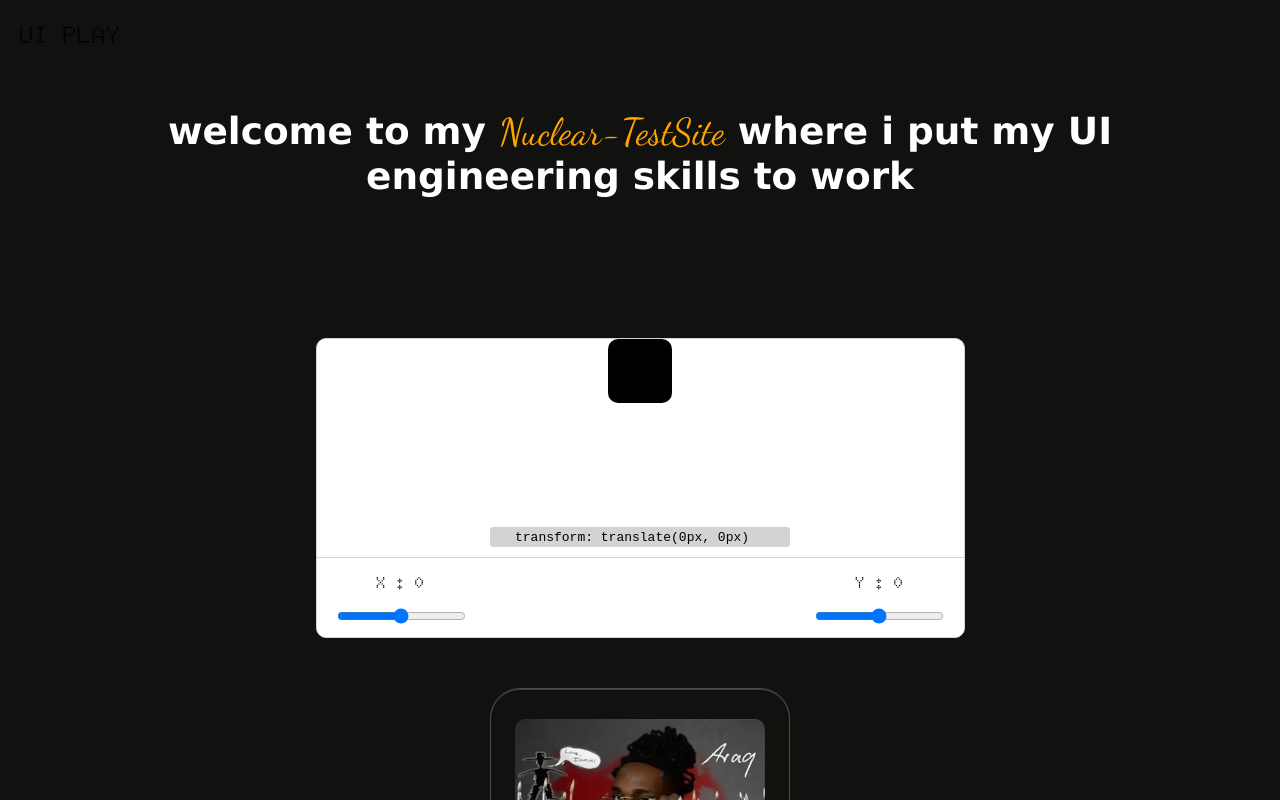
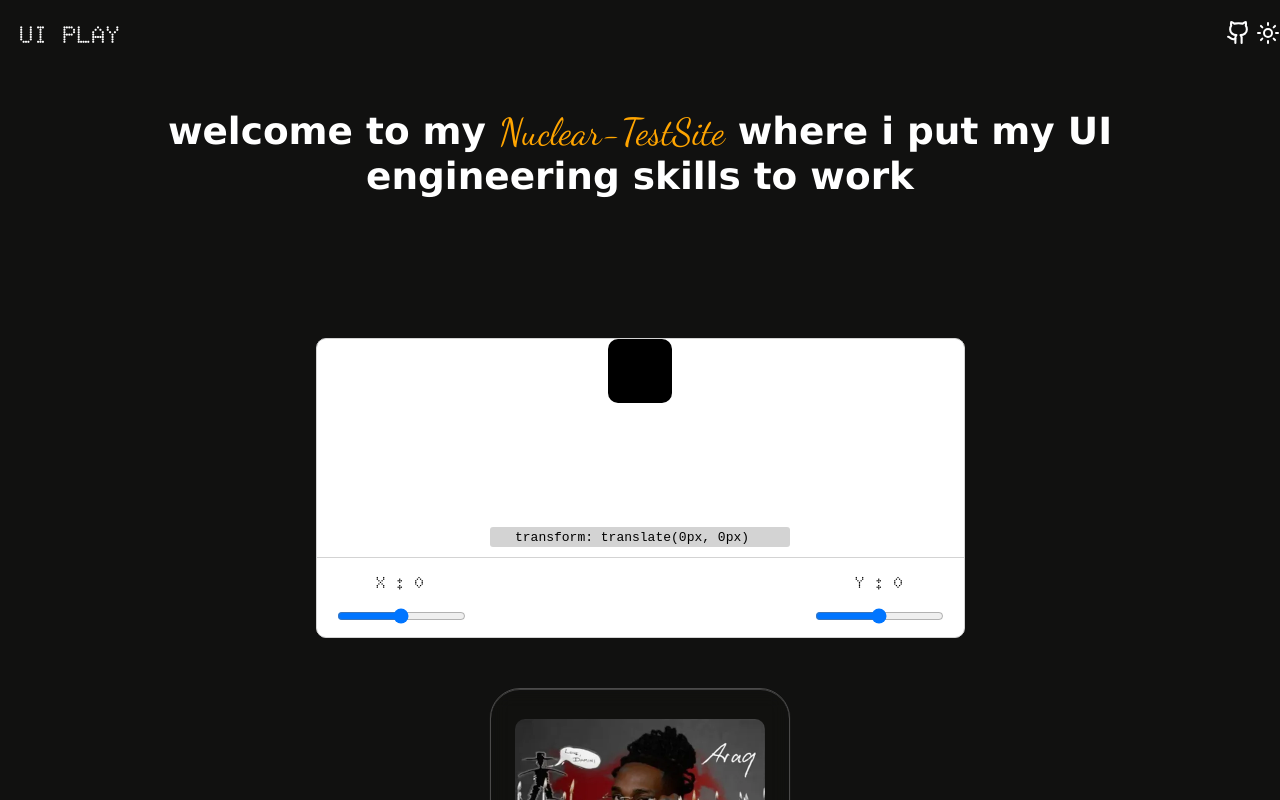
Before and after one commit to Genesispro-maker/ui-playground, a React (Vite) app in the folder ui/: page / in a window 1280 px wide. Shown: the top 800 px of the page. Built offline with nearby package versions, Linux system fonts and the light colour scheme.

Commit message:
theme support

```diff
--- a/ui/src/components/header/header.tsx
+++ b/ui/src/components/header/header.tsx
@@ -1,17 +1,40 @@
-import { Github } from "lucide-react"
+import { Github, Moon, Sun } from "lucide-react"
 import { Fragment } from "react/jsx-runtime"
 import styles from "./header.module.css"
+import { useState } from "react"
+
 
 
 
 export const Header = () => {
+  const [theme, setThemeState] = useState("dark")
+
+function setTheme(theme: "light" | "dark"){
+  document.body.setAttribute("data-theme", theme)
+
+  setThemeState(theme)
+
+
+  localStorage.setItem("theme", theme)
+}
+
+
+
+function toggleTheme(){
+   const newTheme = theme === "light" ? "dark" : "light"
+   setTheme(newTheme)
+}
+
   return (
     <Fragment>
          <header className={styles.header}>
             <h2 className={styles.heading}>UI PLAY</h2>
+            <div className={styles.themeButtonWrapper}>
               <a href="https://github.com/Genesispro-maker/" className={styles.link} role="link" aria-label="link">
                  <Github size={25} fill="none" className={styles.github}/>
               </a>
+                <button className={styles.themeButton} onClick={toggleTheme}>{theme === "light" ? <Moon className={styles.themeIcon}/> : <Sun className={styles.themeIcon}/>}</button>
+              </div>
          </header>
     </Fragment>
   )
--- a/ui/src/global.css
+++ b/ui/src/global.css
@@ -22,6 +22,16 @@
     106.7px -16.9px 81px -5px hsl(var(--shadow-color) / 0.13);
 }
 
+[data-theme = "dark"]{
+  --bg-color: #111110;
+  --font-color: white;
+}
+
+[data-theme = "light"]{
+  --bg-color: #ffff;
+  --font-color: black;
+}
+
 
 
 *{
@@ -40,7 +50,7 @@ body{
 }
 
 .herotext{
-  color: white;
+  color: var(--font-color);
   text-align: center;
   font-size: 2rem;
   margin: 20px;
```
